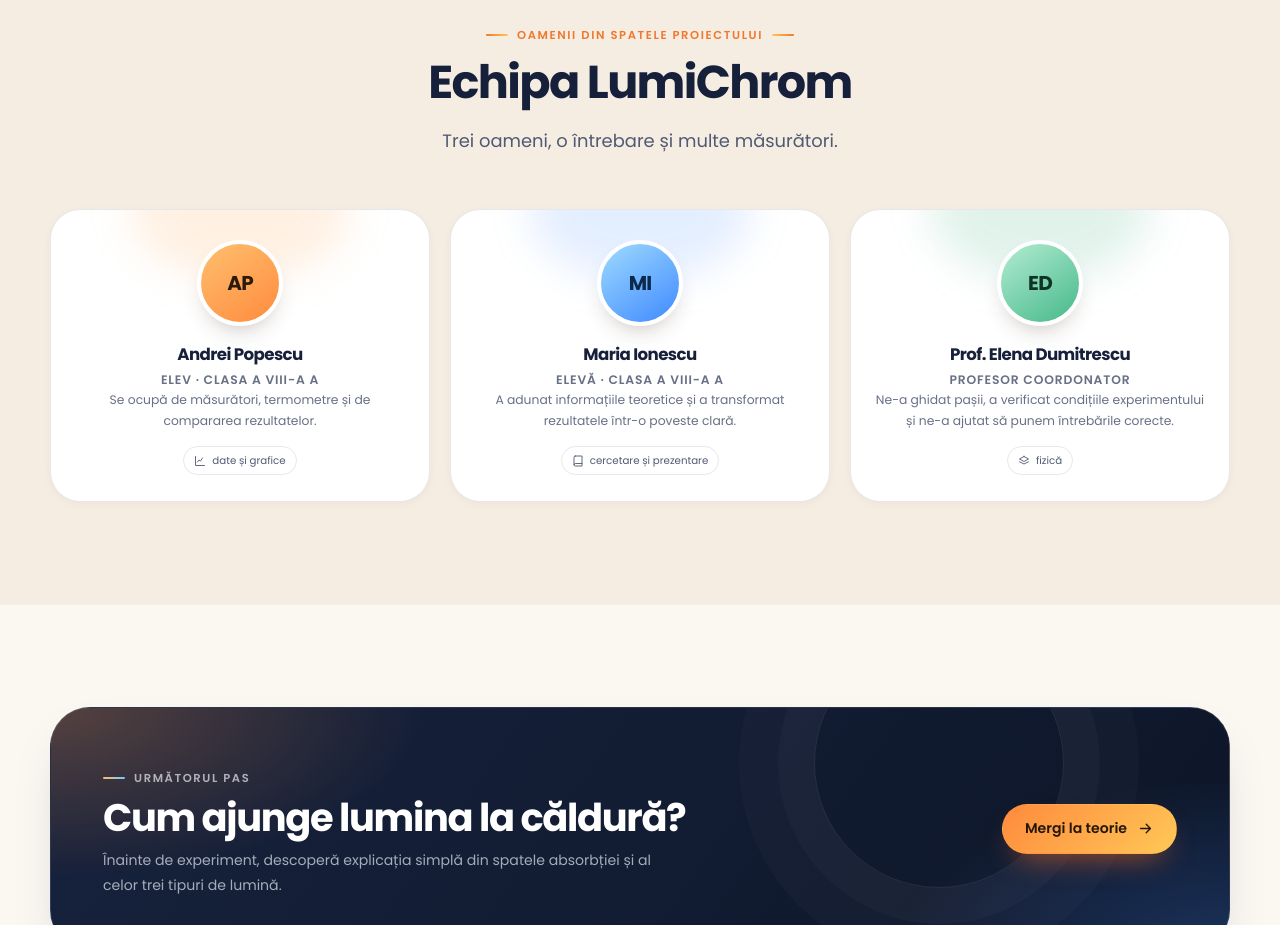
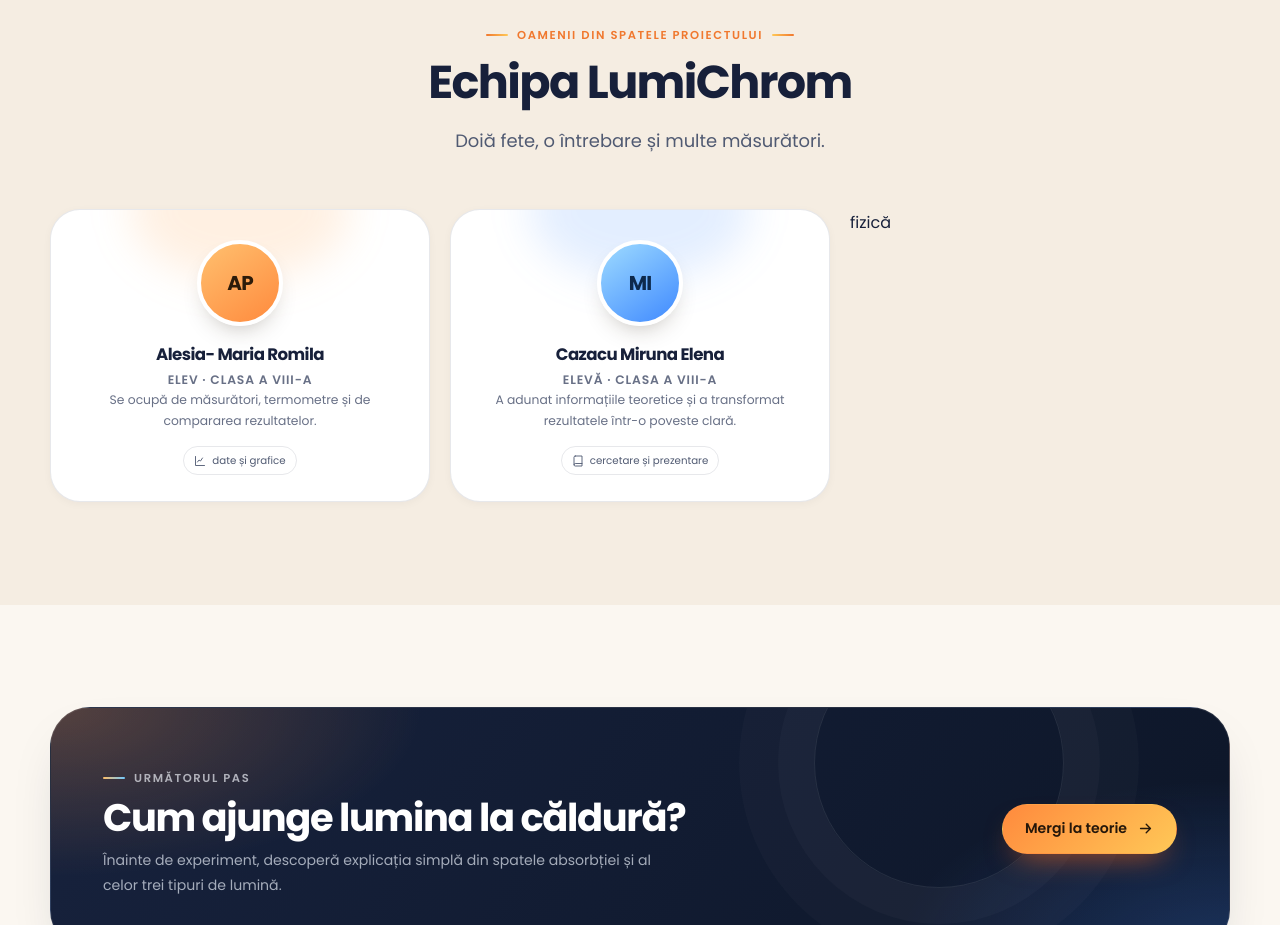
Before and after one commit to LumiChrom/LumiChrom, a plain HTML site: page despre.html in a window 1280 px wide. Shown: the part 2560-3485 px from the top of the page. Drawn offline with Linux system fonts and the light colour scheme.

Commit message:
Revise team member names and roles in despre.html
Updated team member details and removed a professor's section.

```diff
--- a/despre.html
+++ b/despre.html
@@ -226,15 +226,15 @@
         <div class="section-head section-head--center" data-reveal>
           <span class="section-kicker">Oamenii din spatele proiectului</span>
           <h2 id="team-title">Echipa LumiChrom</h2>
-          <p class="lead">Trei oameni, o întrebare și multe măsurători.</p>
+          <p class="lead">Doiă fete, o întrebare și multe măsurători.</p>
         </div>
 
         <!-- Înlocuiește numele, clasa și profesorul cu datele echipei tale. -->
         <div class="team-grid">
           <article class="person-card" data-reveal style="--delay: .04s">
             <div class="avatar" aria-hidden="true">AP</div>
-            <h3>Andrei Popescu</h3>
-            <p class="person-role">Elev · clasa a VIII-a A</p>
+            <h3>Alesia- Maria Romila</h3>
+            <p class="person-role">Elev · clasa a VIII-a </p>
             <p>Se ocupă de măsurători, termometre și de compararea rezultatelor.</p>
             <span class="team-badge">
               <svg viewBox="0 0 24 24" fill="none" stroke="currentColor" stroke-width="1.8" stroke-linecap="round" stroke-linejoin="round" aria-hidden="true">
@@ -247,8 +247,8 @@
 
           <article class="person-card" data-reveal style="--delay: .12s">
             <div class="avatar" aria-hidden="true">MI</div>
-            <h3>Maria Ionescu</h3>
-            <p class="person-role">Elevă · clasa a VIII-a A</p>
+            <h3>Cazacu Miruna Elena</h3>
+            <p class="person-role">Elevă · clasa a VIII-a </p>
             <p>A adunat informațiile teoretice și a transformat rezultatele într-o poveste clară.</p>
             <span class="team-badge">
               <svg viewBox="0 0 24 24" fill="none" stroke="currentColor" stroke-width="1.8" stroke-linecap="round" stroke-linejoin="round" aria-hidden="true">
@@ -258,16 +258,6 @@
               cercetare și prezentare
             </span>
           </article>
-
-          <article class="person-card" data-reveal style="--delay: .2s">
-            <div class="avatar" aria-hidden="true">ED</div>
-            <h3>Prof. Elena Dumitrescu</h3>
-            <p class="person-role">Profesor coordonator</p>
-            <p>Ne-a ghidat pașii, a verificat condițiile experimentului și ne-a ajutat să punem întrebările corecte.</p>
-            <span class="team-badge">
-              <svg viewBox="0 0 24 24" fill="none" stroke="currentColor" stroke-width="1.8" stroke-linecap="round" stroke-linejoin="round" aria-hidden="true">
-                <path d="m12 3 9 5-9 5-9-5 9-5Z"/>
-                <path d="M3 13.5 12 18l9-4.5"/>
               </svg>
               fizică
             </span>
```
